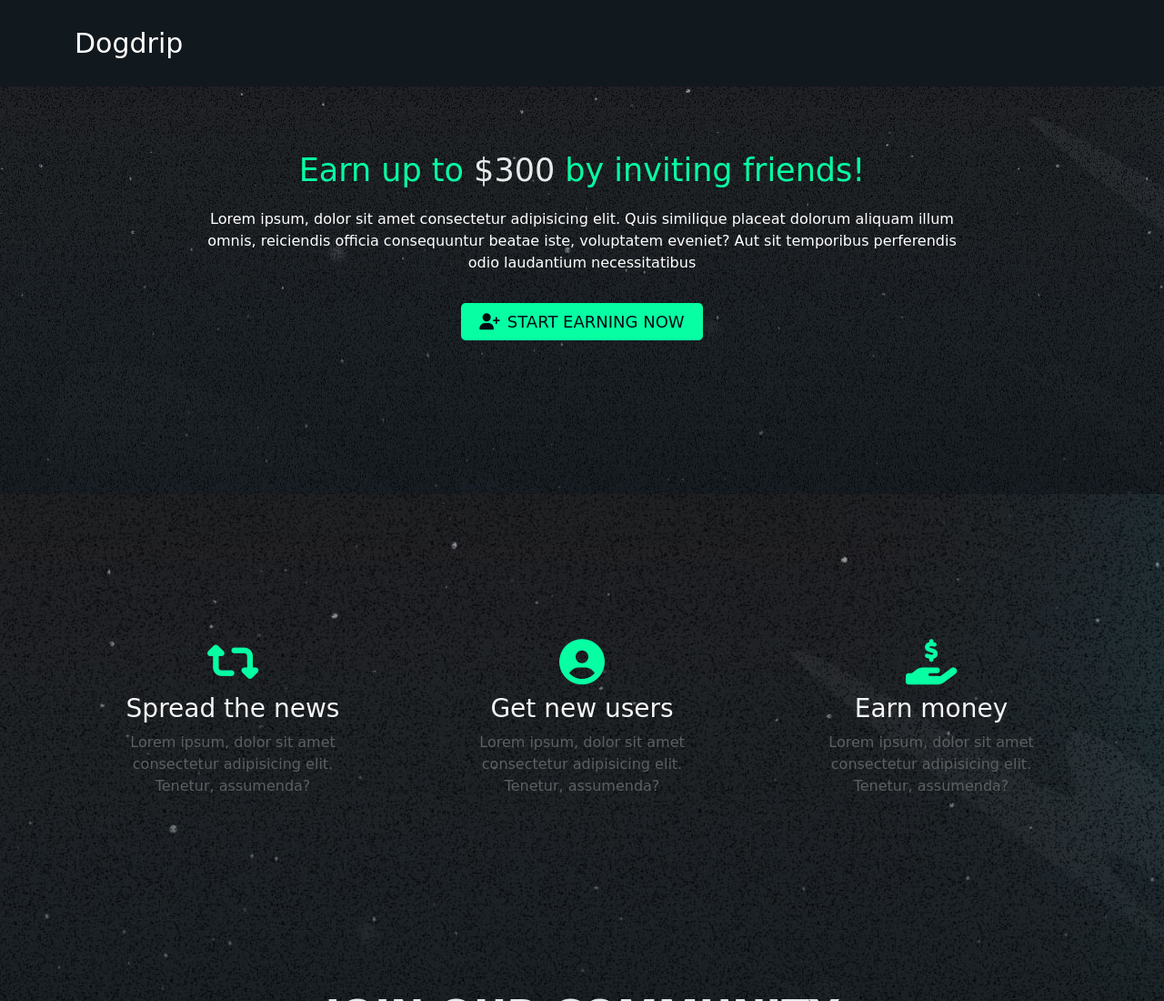
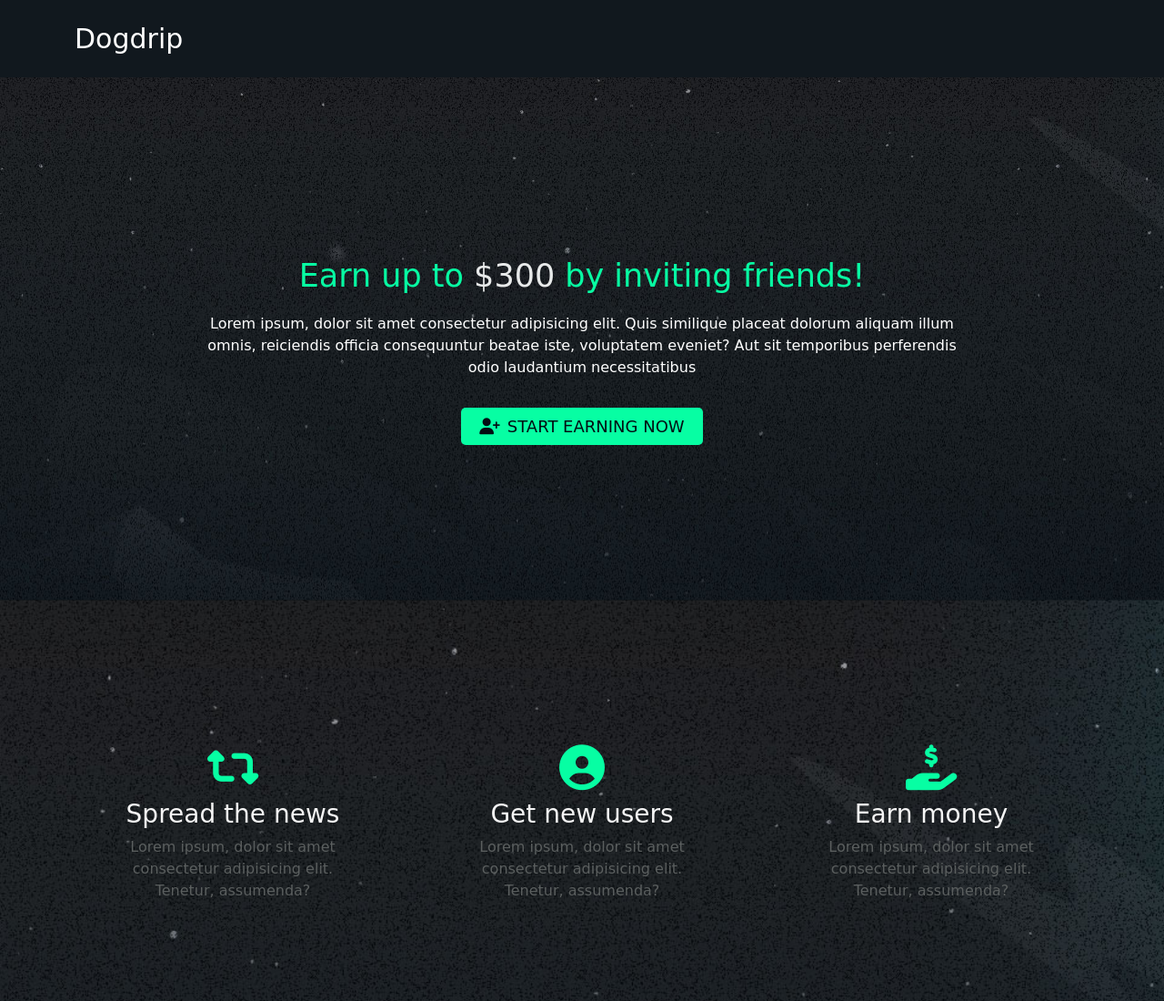
Before and after one commit to ayocryp/dogdrip-nft, a plain HTML site: page Affiliate.html in a window 1280 px wide. Shown: the top 1100 px of the page at 91% size. Drawn offline with Linux system fonts and the light colour scheme; a web font is replaced by a local one.

Commit message:
new commit

```diff
--- a/css/affiliate.css
+++ b/css/affiliate.css
@@ -20,7 +20,7 @@ body {
 
 #navigation {
   background-color: var(--dark-grey);
-  padding: 20px 0px;
+  padding: 15px 0px;
 }
 
 #logo {
@@ -81,6 +81,7 @@ body {
 
 .heading-container {
   margin-bottom: 8px;
+  padding-top: 9%;
 }
 
 .heading-text {
```
